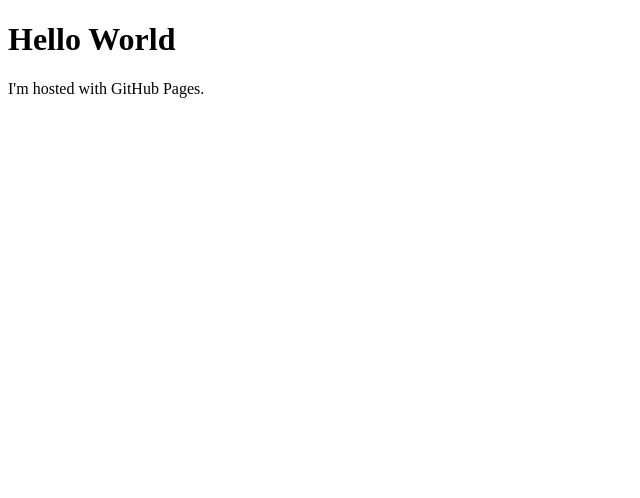
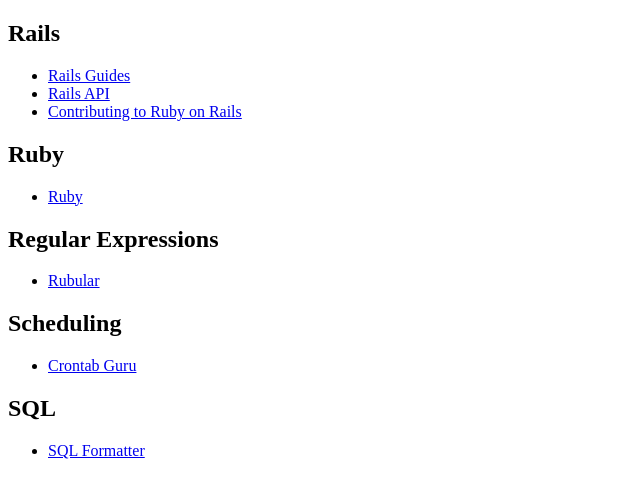
Before and after one commit to aidanharan/aidanharan.github.io, a plain HTML site: page index.html in a window 1280 px wide. Shown: the whole page, without its empty margins (0-640 px from the left). Drawn offline with Linux system fonts and the light colour scheme.

Commit message:
Update index.html

```diff
--- a/index.html
+++ b/index.html
@@ -1,7 +1,46 @@
 <!DOCTYPE html>
 <html>
 <body>
-<h1>Hello World</h1>
-<p>I'm hosted with GitHub Pages.</p>
+<h2>Rails</h2>
+<ul>
+    <li>
+        <a href="https://guides.rubyonrails.org">Rails Guides</a>
+    </li>
+    <li>
+        <a href="https://api.rubyonrails.org">Rails API</a>
+    </li>
+    <li>
+        <a href="https://guides.rubyonrails.org/contributing_to_ruby_on_rails.html">Contributing to Ruby on Rails</a>
+    </li>
+</ul>
+
+<h2>Ruby</h2>
+<ul>
+    <li>
+        <a href="https://www.ruby-lang.org/en/">Ruby</a>
+    </li>
+</ul>
+
+<h2>Regular Expressions</h2>
+<ul>
+    <li>
+        <a href="https://rubular.com">Rubular</a>
+    </li>
+</ul>
+
+<h2>Scheduling</h2>
+<ul>
+    <li>
+        <a href="https://crontab.guru">Crontab Guru</a>
+    </li>
+</ul>
+
+<h2>SQL</h2>
+<ul>
+    <li>
+        <a href="https://www.dpriver.com/pp/sqlformat.htm">SQL Formatter</a>
+    </li>
+</ul>
+
 </body>
 </html>
```
